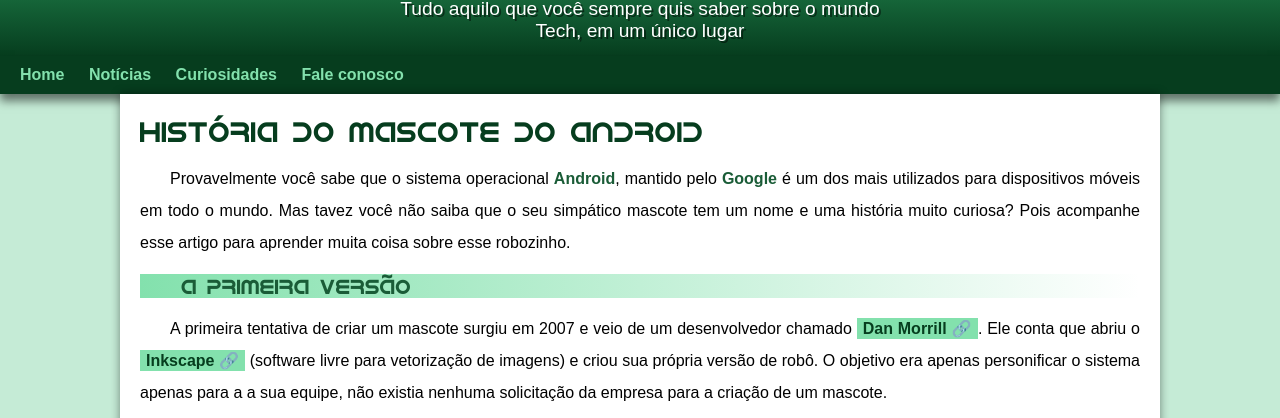
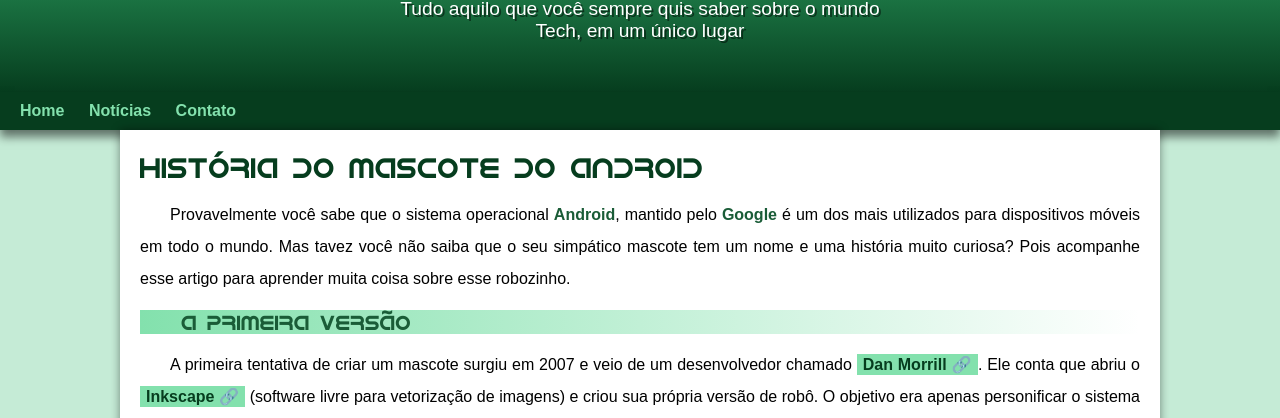
Before and after one commit to mariacarolinasilvasantos/projeto-site-android, a plain HTML site: page index.html in a window 1280 px wide. Shown: the part 94-512 px from the top of the page. Drawn offline with Linux system fonts and the light colour scheme; a web font is replaced by a local one.

Commit message:
problema de padding corrigido

```diff
--- a/index.html
+++ b/index.html
@@ -16,8 +16,7 @@
     <nav>
         <a href="#">Home</a>
         <a href="#">Notícias</a>
-        <a href="#">Curiosidades</a>
-        <a href="#">Fale conosco</a>
+        <a href="#">Contato</a>
     </nav>
     <main>
             <article>
@@ -87,7 +86,7 @@
             </article>
     </main>
     <footer>
-        <p>Site criado por Maria Carolina</p>
+        <p>Site criado por Maria Carolina pelo curso do Gustavo Guanabara.</p>
     </footer>
 </body>
 </html>
--- a/style.css
+++ b/style.css
@@ -58,7 +58,7 @@ header > p {
     padding-right: 10px;
     padding-left: 10px;
     margin: auto;
-    margin-bottom: 20px;
+    padding-bottom: 50px;
     text-shadow: 2px 2px 0px rgba(0, 0, 0, 0.493);
 }
 
```
